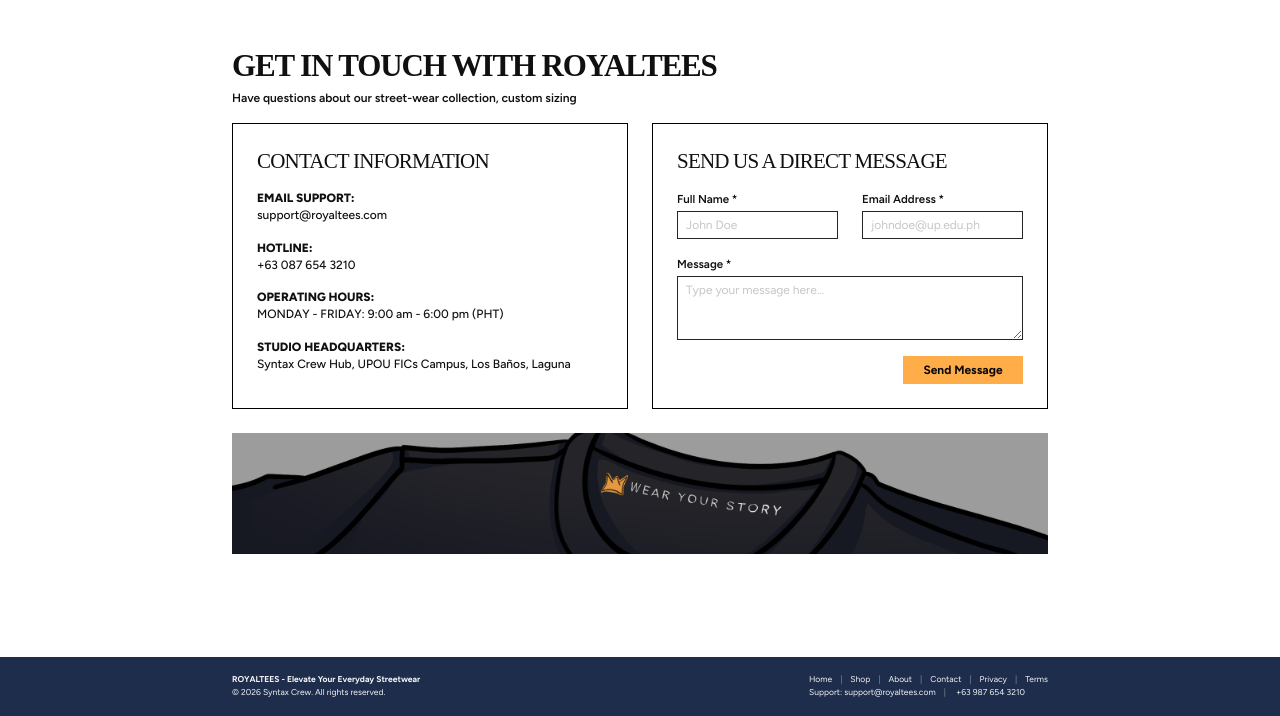
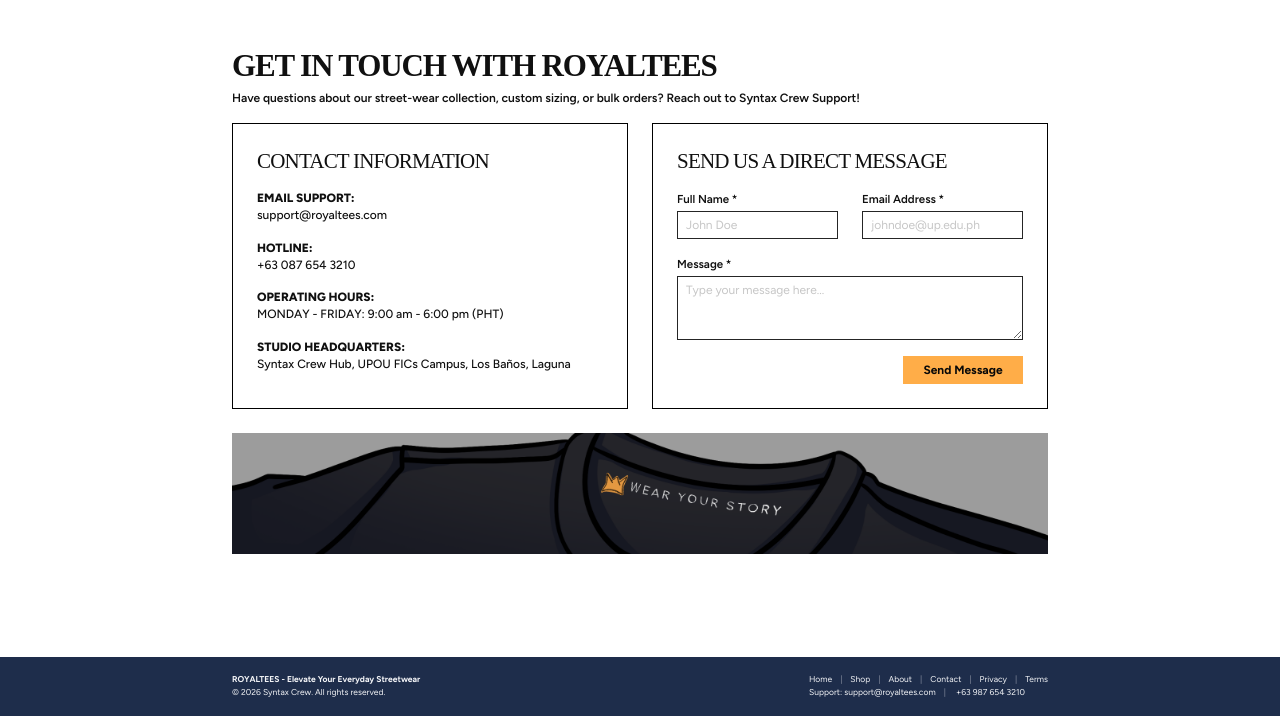
Before and after one commit to jace-lia/RoyalTees, a plain HTML site: page Contact Page/contact.html in a window 1280 px wide. Shown: the part 84-800 px from the top of the page. Drawn offline with nearby package versions, Linux system fonts and the light colour scheme; a web font is replaced by a local one.

Commit message:
Fixed an incomplete message.

```diff
--- a/Contact Page/contact.html
+++ b/Contact Page/contact.html
@@ -88,7 +88,7 @@
 
             <h1 class="page-title m-0">GET IN TOUCH WITH ROYALTEES</h1>
 
-            <p class="page-intro mt-1 mb-3">Have questions about our street-wear collection, custom sizing</p>
+            <p class="page-intro mt-1 mb-3">Have questions about our street-wear collection, custom sizing, or bulk orders? Reach out to Syntax Crew Support!</p>
 
         </header>
 
```
